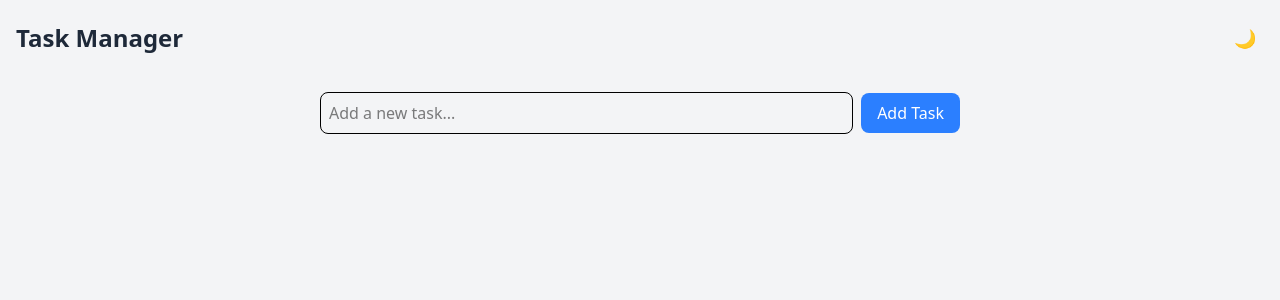
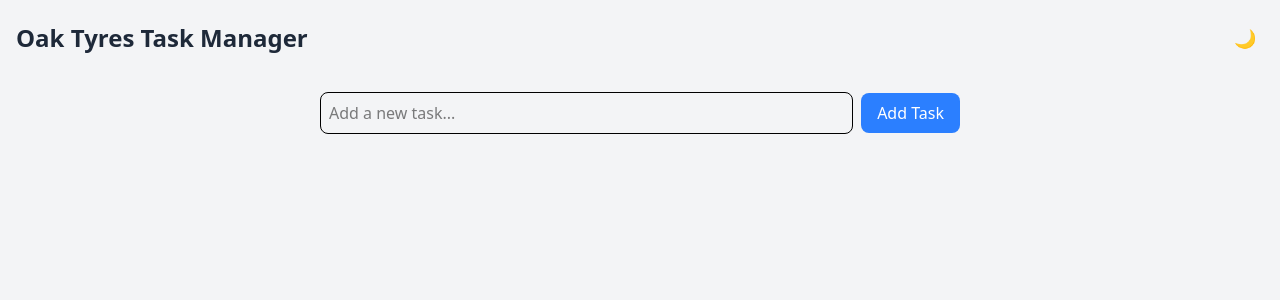
Before and after one commit to matt6gsr/oak-tyres-tech-test, a React (Vite) app: page / in a window 1280 px wide. Shown: the top 300 px of the page. Built offline with nearby package versions, Linux system fonts and the light colour scheme.

Commit message:
added hover to darkmode button

```diff
--- a/src/components/Header.tsx
+++ b/src/components/Header.tsx
@@ -3,9 +3,9 @@ import { HeaderProps } from "../types";
 
 const Header: React.FC<HeaderProps> = ({ isDarkMode, toggleDarkMode }) => {
   return (
-    <header className="p-4 flex justify-between items-center shrink-0">
+    <header className="p-4 flex justify-between items-center shrink-0 bg-gray-100 dark:bg-gray-900 transition-colors duration-300 gap-2">
       <h1 className="text-xl sm:text-2xl font-bold text-gray-800 dark:text-white">
-        Task Manager
+        Oak Tyres Task Manager
       </h1>
       <button
         onClick={toggleDarkMode}
```
